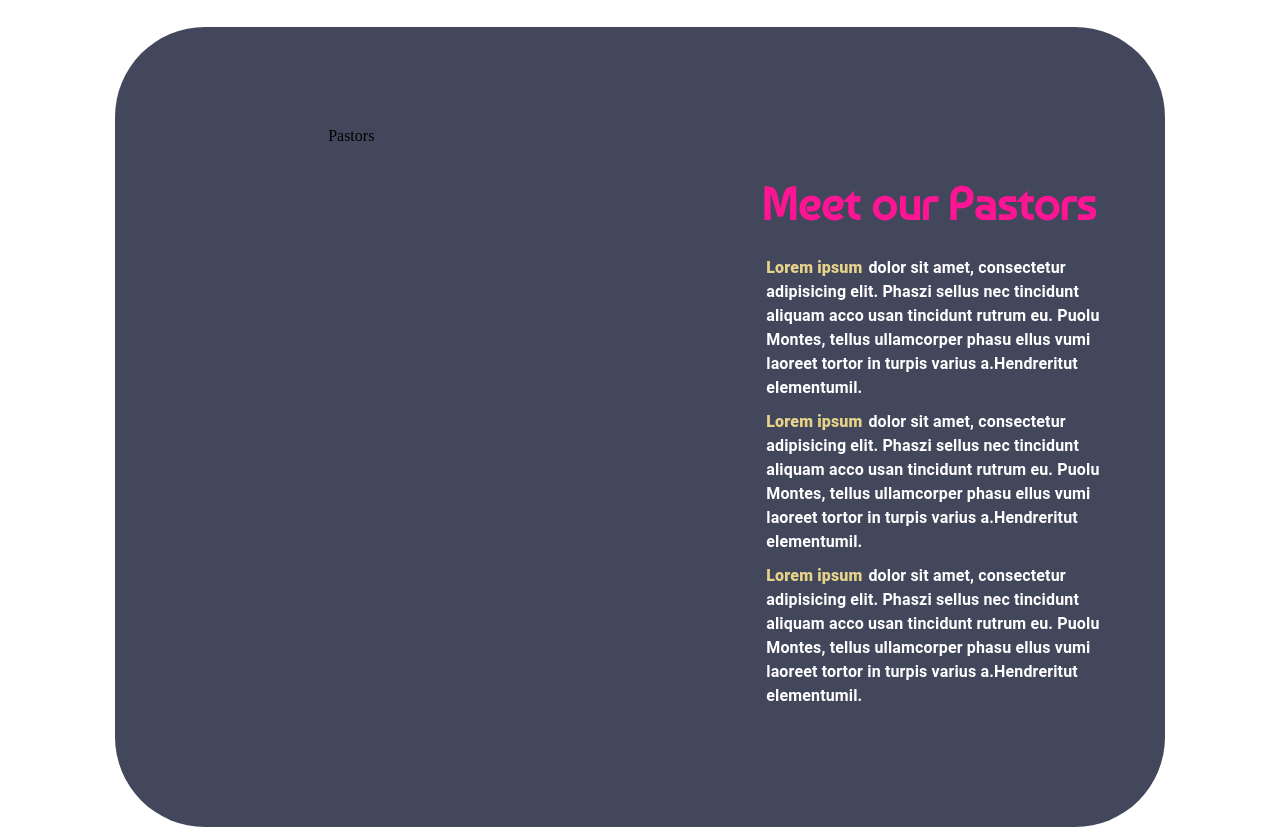
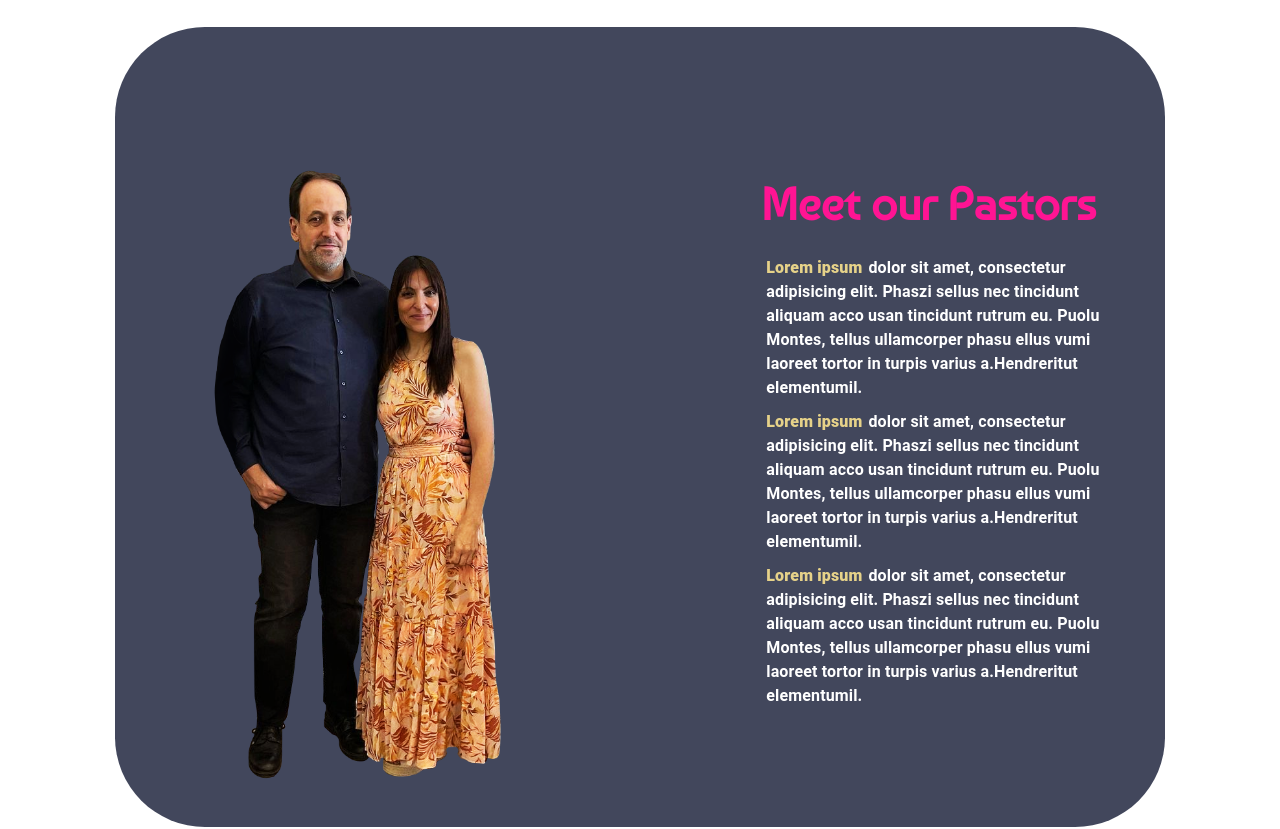
Before and after one commit to Gradykisibu/ATV-Church, a Next.js app: page /MoreInfo in a window 1280 px wide. Shown: the part 1040-1869 px from the top of the page. Built offline with nearby package versions, Linux system fonts and the light colour scheme.

Commit message:
latest commit

```diff
--- a/pages/MoreInfo.js
+++ b/pages/MoreInfo.js
@@ -86,7 +86,9 @@ function MoreInfo() {
 
       {/* Meet our pastors */}
       <Box sx={Pastors}>
-        <Box sx={pastorsBox}>Pastors</Box>
+        <Box sx={pastorsBox}>
+          <img src="/Pastors.png" alt="" width="700px" height="700px"/>
+        </Box>
 
         <Box sx={pastorsBox}>
           <Box
```
Also changed, not shown: public/Pastors.png (added).
